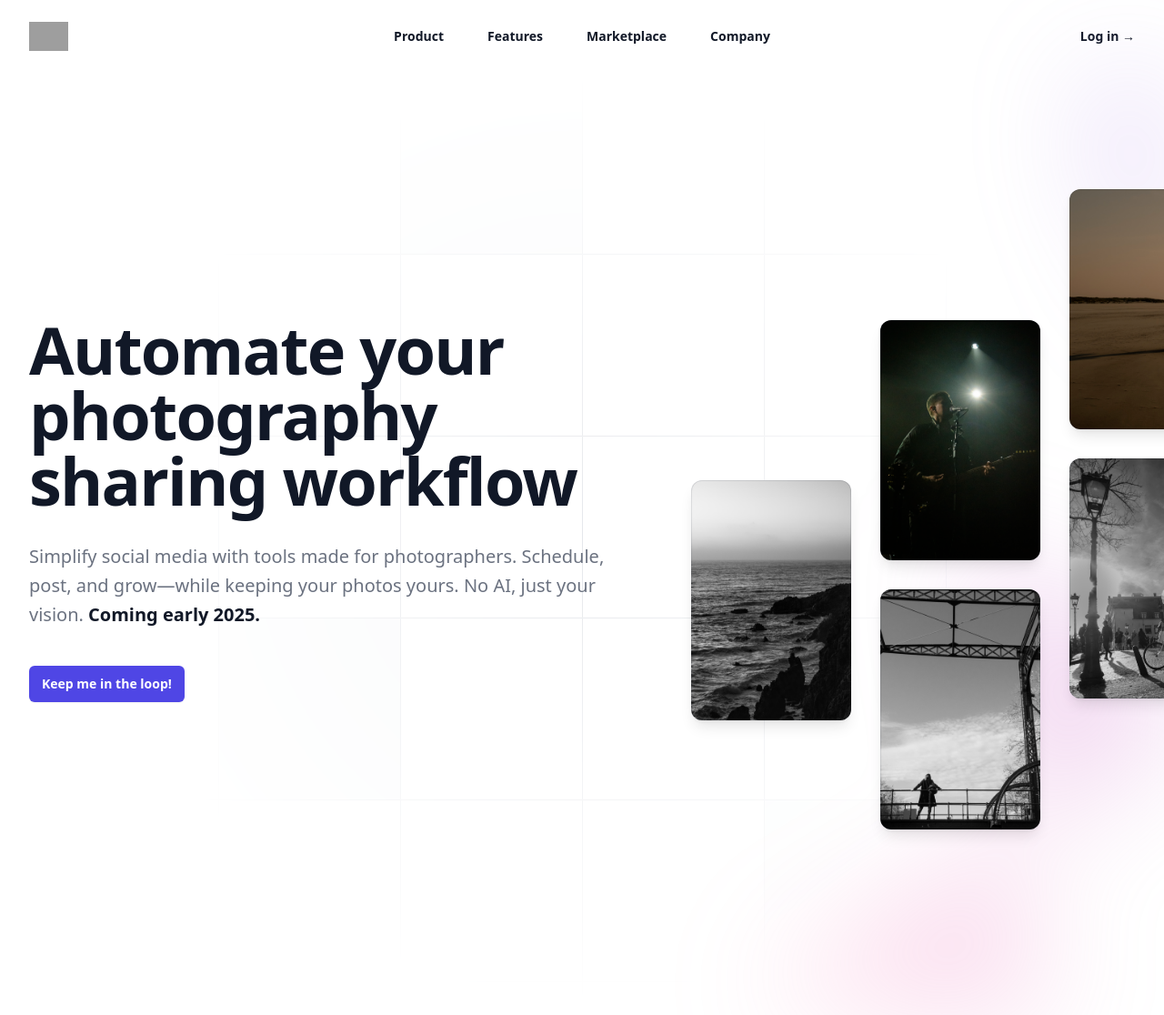
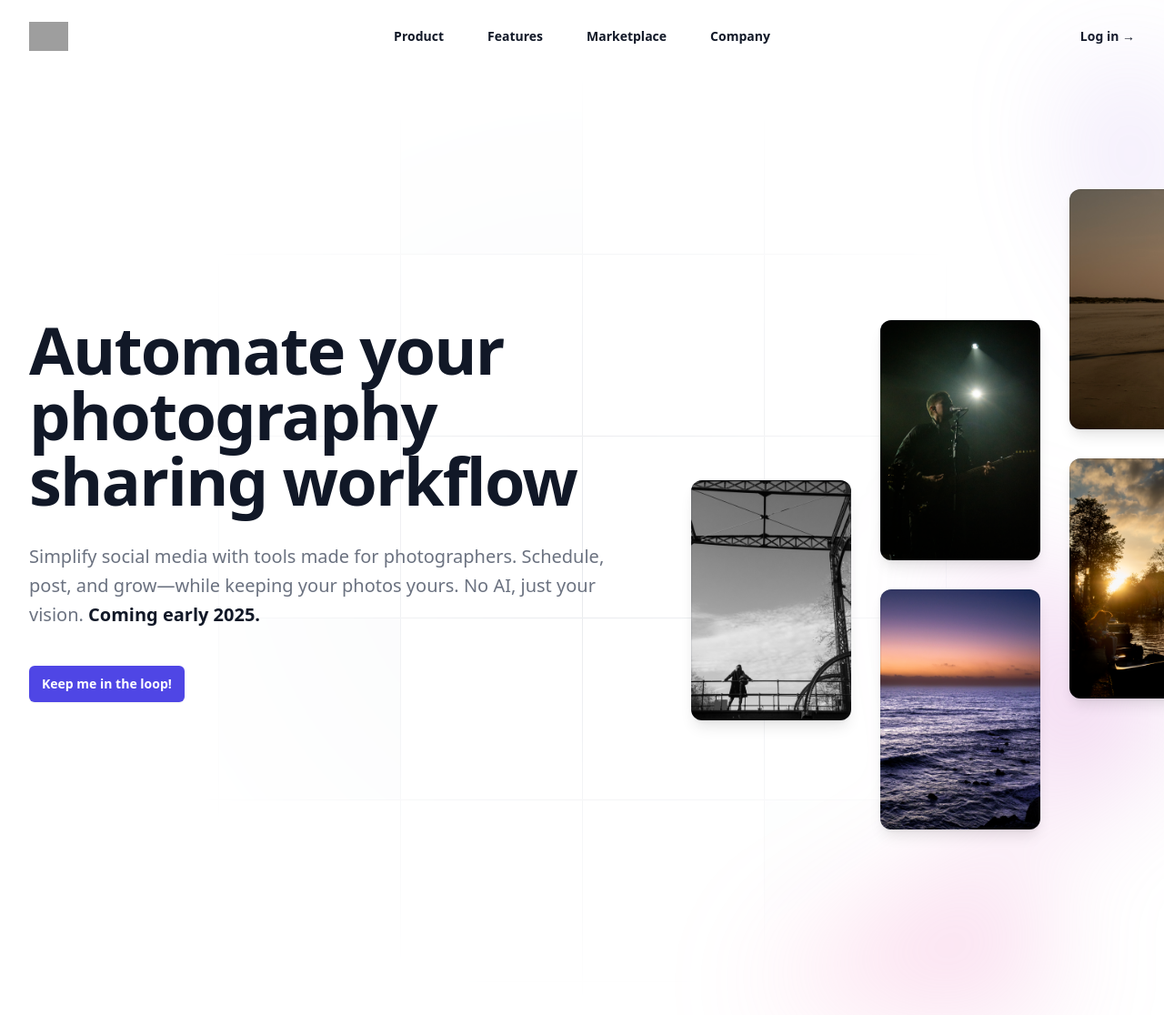
Before and after one commit to nateraluis/postflow, a Django app: page / in a window 1280 px wide. Shown: the whole page at 91% size. Run offline with Django 4.2, Linux system fonts and the light colour scheme; some libraries are stand-ins or nearby versions; grey boxes are pictures that could not be loaded.

Commit message:
Changes photos

```diff
--- a/postflow/templates/postflow/components/hero.html
+++ b/postflow/templates/postflow/components/hero.html
@@ -54,7 +54,7 @@
             <div class="mt-14 flex justify-end gap-8 sm:-mt-44 sm:justify-start sm:pl-20 lg:mt-0 lg:pl-0">
               <div class="ml-auto w-44 flex-none space-y-8 pt-32 sm:ml-0 sm:pt-80 lg:order-last lg:pt-36 xl:order-none xl:pt-80">
                 <div class="relative">
-                  <img src="{% static 'postflow/images/sea.png' %}" alt="" class="aspect-[2/3] w-full rounded-xl bg-gray-900/5 object-cover shadow-lg">
+                  <img src="{% static 'postflow/images/bridge.png' %}" alt="" class="aspect-[2/3] w-full rounded-xl bg-gray-900/5 object-cover shadow-lg">
                   <div class="pointer-events-none absolute inset-0 rounded-xl ring-1 ring-inset ring-gray-900/10"></div>
                 </div>
               </div>
@@ -64,7 +64,7 @@
                   <div class="pointer-events-none absolute inset-0 rounded-xl ring-1 ring-inset ring-gray-900/10"></div>
                 </div>
                 <div class="relative">
-                  <img src="{% static 'postflow/images/bridge.png' %}" alt="" class="aspect-[2/3] w-full rounded-xl bg-gray-900/5 object-cover shadow-lg">
+                  <img src="{% static 'postflow/images/sea.png' %}" alt="" class="aspect-[2/3] w-full rounded-xl bg-gray-900/5 object-cover shadow-lg">
                   <div class="pointer-events-none absolute inset-0 rounded-xl ring-1 ring-inset ring-gray-900/10"></div>
                 </div>
               </div>
@@ -74,7 +74,7 @@
                   <div class="pointer-events-none absolute inset-0 rounded-xl ring-1 ring-inset ring-gray-900/10"></div>
                 </div>
                 <div class="relative">
-                  <img src="{% static 'postflow/images/bike.png' %}" alt="" class="aspect-[2/3] w-full rounded-xl bg-gray-900/5 object-cover shadow-lg">
+                  <img src="{% static 'postflow/images/amsterdam.png' %}" alt="" class="aspect-[2/3] w-full rounded-xl bg-gray-900/5 object-cover shadow-lg">
                   <div class="pointer-events-none absolute inset-0 rounded-xl ring-1 ring-inset ring-gray-900/10"></div>
                 </div>
               </div>
```
Also changed, not shown: postflow/static/postflow/images/amsterdam.png (added), postflow/static/postflow/images/bike.png (deleted), postflow/static/postflow/images/sea.png.
